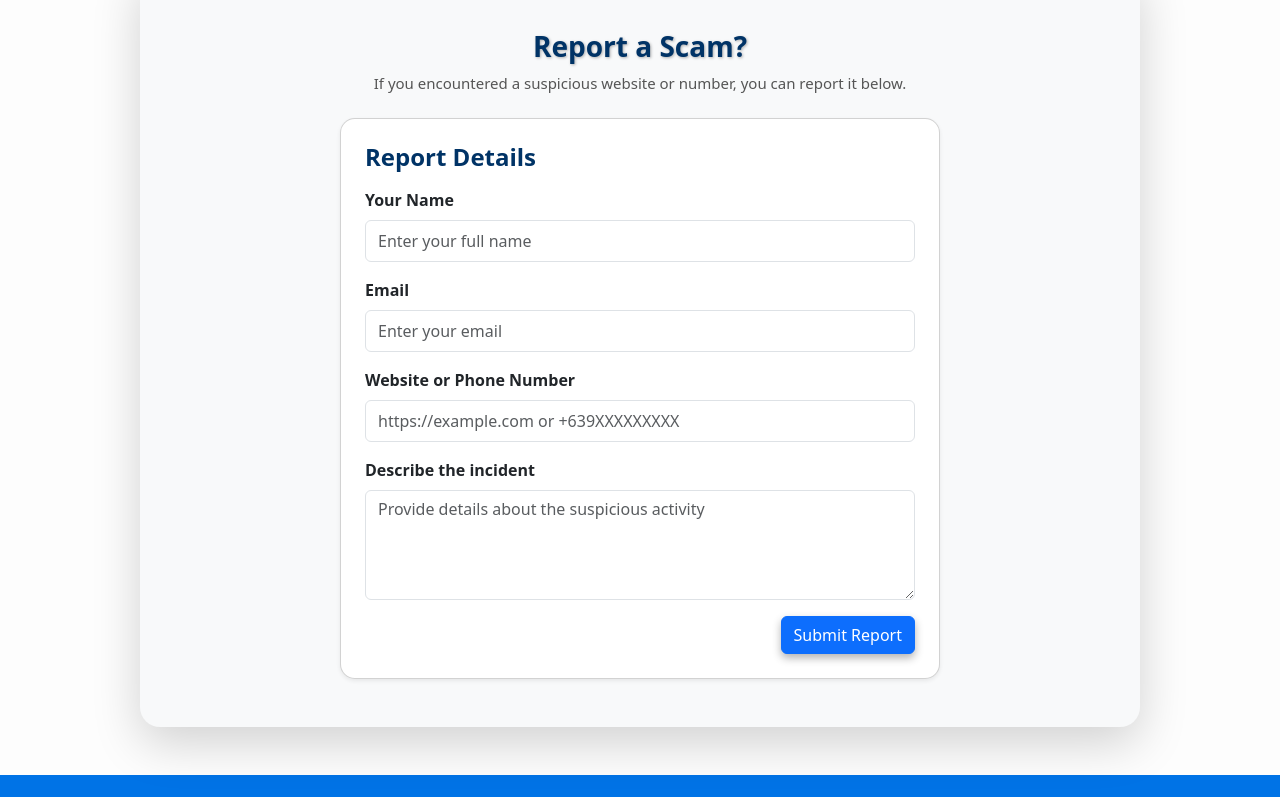
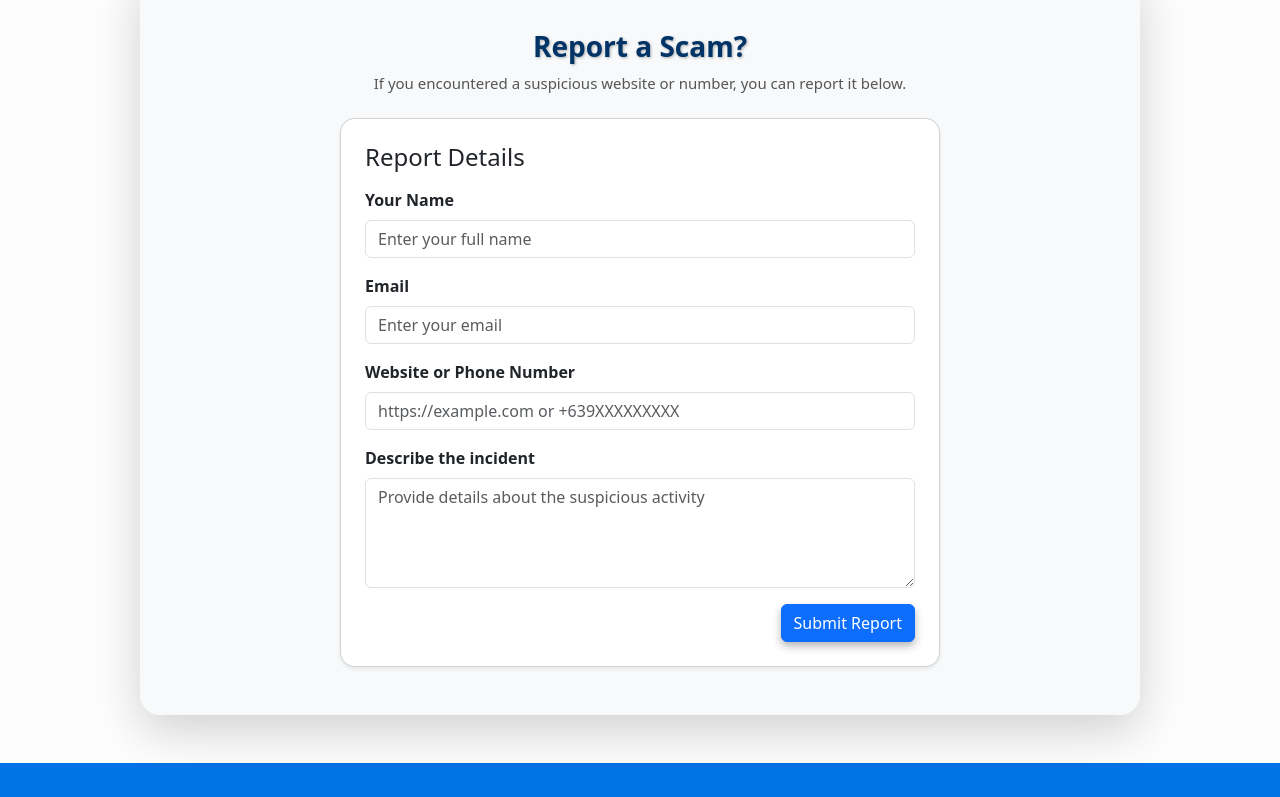
Before and after one commit to zlrahc/government-assistance-website, a React (Create React App) app: page /safety-scam in a window 1280 px wide. Shown: the part 631-1428 px from the top of the page. Built offline with nearby package versions, Linux system fonts and the light colour scheme.

Commit message:
Resolve merge conflict in App.css

```diff
--- a/src/App.css
+++ b/src/App.css
@@ -237,73 +237,3 @@ main {
   width: 100vw;
   object-fit: cover;
 }
-
-.safety-report-card {
-  border-radius: 12px;
-  background-color: #ffffff;
-  box-shadow: 0 6px 20px rgba(0, 102, 255, 0.1);
-}
-
-.safety-report-card .form-control,
-.safety-report-card .form-select {
-  min-height: 42px;
-}
-
-.safety-report-card h4 {
-  font-weight: 700;
-  color: #003366;
-}
-
-hr {
-  border-top: 2px solid #ddd;
-}
-
-.safety-report-card {
-  border-radius: 12px;
-  background-color: #ffffff;
-  box-shadow: 0 6px 20px rgba(0, 102, 255, 0.1);
-  padding: 1.5rem;
-}
-
-.safety-report-card h4 {
-  font-weight: 700;
-  color: #003366;
-  margin-bottom: 1rem;
-}
-
-
-
-/* === Scam Protection Fade-In and Header Styling === */
-.top-header {
-  background: transparent;
-  text-align: center;
-  padding: 2rem 0 1rem 0;
-  opacity: 0;
-  transform: translateY(-20px);
-  transition: opacity 1s ease, transform 1s ease;
-}
-
-
-.top-header.fade-in {
-  opacity: 1;
-  transform: translateY(0);
-}
-
-
-.fade-section.fade-in {
-  opacity: 1;
-  transform: translateY(0);
-}
-.top-header h1 {
-  color: #000;
-  transition: color 0.3s ease;
-}
-
-
-
-
-/**/
-
-.form-control {
-  border: none;
-}
```
